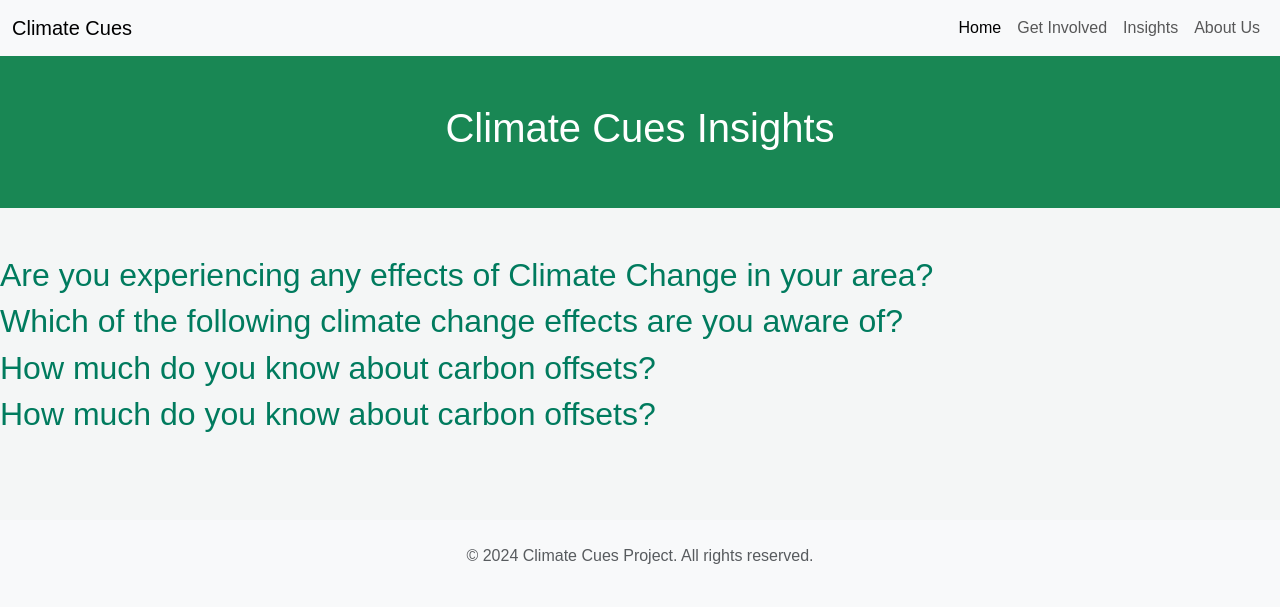
After one commit to krunalss/cool_the_globe, a FastAPI app: template app/templates/insights.html in a window 1280 px wide. The commit adds this page. Shown: the top 607 px of the page. Run offline with FastAPI, Linux system fonts and the light colour scheme; the template is opened without the code that fills it, so the values that code supplies are empty; some libraries are stand-ins or nearby versions.

Commit message:
added insights page updated member1 deatils

```diff
--- a/app/main.py
+++ b/app/main.py
@@ -1,6 +1,6 @@
 from fastapi import FastAPI
 from app.routes import homepage
-from app.routes import contact
+from app.routes import contact,insights
 from fastapi.staticfiles import StaticFiles
 
 app = FastAPI()
@@ -11,6 +11,7 @@ app.mount("/static", StaticFiles(directory="app/static"), name="static")
 # Include routes from the homepage module
 app.include_router(homepage.router)
 app.include_router(contact.router)
+app.include_router(insights.router)  # Include the insights router
 
 if __name__ == "__main__":
     import uvicorn
--- a/app/static/css/styles.css
+++ b/app/static/css/styles.css
@@ -79,3 +79,33 @@ footer {
         margin-top: 10px;
     }
 }
+/* Insights Section Styling */
+.insights-section {
+    margin-top: 40px;
+    text-align: center;
+}
+
+.insights-table {
+    width: 100%;
+    margin: 20px 0;
+    border-collapse: collapse;
+}
+
+.insights-table th, .insights-table td {
+    border: 1px solid #ddd;
+    padding: 12px;
+    text-align: center;
+}
+
+.insights-table th {
+    background-color: #4CAF50; /* Adjust color to suit the theme */
+    color: white;
+}
+
+.insights-table tr:nth-child(even) {
+    background-color: #f2f2f2;
+}
+
+.insights-table tr:hover {
+    background-color: #ddd;
+}
--- /dev/null
+++ b/app/templates/insights.html
@@ -0,0 +1,95 @@
+<!DOCTYPE html>
+<html lang="en">
+<head>
+    <meta charset="UTF-8">
+    <meta name="viewport" content="width=device-width, initial-scale=1.0">
+    <title>Climate Change Insights</title>
+    <script src="https://cdn.plot.ly/plotly-latest.min.js"></script>
+    <!-- Bootstrap CSS -->
+    <link href="https://cdn.jsdelivr.net/npm/bootstrap@5.3.0-alpha1/dist/css/bootstrap.min.css" rel="stylesheet">
+    <!-- Custom styles -->
+    <link rel="stylesheet" href="/static/css/styles.css">
+</head>
+<body>
+   <!-- Navigation Bar -->
+   <nav class="navbar navbar-expand-lg navbar-light bg-light">
+    <div class="container-fluid">
+        <a class="navbar-brand" href="#">Climate Cues</a>
+        <button class="navbar-toggler" type="button" data-bs-toggle="collapse" data-bs-target="#navbarNav" aria-controls="navbarNav" aria-expanded="false" aria-label="Toggle navigation">
+            <span class="navbar-toggler-icon"></span>
+        </button>
+        <div class="collapse navbar-collapse" id="navbarNav">
+            <ul class="navbar-nav ms-auto">
+                <li class="nav-item">
+                    <a class="nav-link active" aria-current="page" href="/">Home</a>
+                </li>
+                <!--
+                    <li class="nav-item">
+                    <a class="nav-link" href="#">About</a>
+                </li>
+                -->
+
+                <li class="nav-item">
+                    <a class="nav-link" href="https://forms.gle/5ZjPCGfqA4vsrMrw7" target="_blank">Get Involved</a>
+                </li>
+                <li class="nav-item">
+                    <a class="nav-link" href="#">Insights</a>
+                </li>
+                <li class="nav-item">
+                    <a class="nav-link" href="/contact">About Us</a>
+                </li>
+            </ul>
+        </div>
+    </div>
+</nav>
+
+<!-- Hero Section -->
+<section class="bg-success text-white text-center py-5">
+    <div class="container">
+        <h1>Climate Cues Insights</h1>
+        <!--
+        <p class="lead">Join us in reducing carbon emissions and cooling the earth</p>
+        <a href="https://forms.gle/5ZjPCGfqA4vsrMrw7" class="btn btn-light btn-lg" target="_blank">Get Involved</a>
+    -->
+    </div>
+</section>
+
+<section class="py-5">
+    <div>
+        <h2 >Are you experiencing any effects of Climate Change in your area?</h2>
+        <!-- Insert pie chart -->
+        <div>{{ pie_chart | safe }}</div>
+    </div>
+    <div>
+        <h2>Which of the following climate change effects are you aware of?</h2>
+        <!-- Insert bar chart -->
+        <div>{{ bar_chart | safe }}</div>
+    </div>
+
+        <div>
+        <h2 >How much do you know about carbon offsets?</h2>
+        <!-- Insert pie chart -->
+        <div>{{ pie_chart2 | safe }}</div>
+        <div>
+            <h2 >How much do you know about carbon offsets?</h2>
+            <!-- Insert pie chart -->
+            <div>{{ pie_chart3 | safe }}</div>
+    </div>
+
+</section>
+
+
+
+</body>
+   <!-- Footer -->
+   <footer class="bg-light py-4">
+    <div class="container text-center">
+        <p class="text-muted">© 2024 Climate Cues Project. All rights reserved.</p>
+    </div>
+</footer>
+
+<!-- Bootstrap JS and Popper.js (Optional, but needed for features like dropdowns) -->
+<script src="https://cdn.jsdelivr.net/npm/@popperjs/core@2.11.6/dist/umd/popper.min.js"></script>
+<script src="https://cdn.jsdelivr.net/npm/bootstrap@5.3.0-alpha1/dist/js/bootstrap.min.js"></script>
+
+</html>
--- a/pyproject.toml
+++ b/pyproject.toml
@@ -11,7 +11,10 @@ python = "^3.10"
 fastapi = "^0.95.1"
 uvicorn = "^0.22.0"
 jinja2 = "^3.1.2"
+pandas = "2.2.3"
 python-multipart = "^0.0.5"
+matplotlib ="3.9.2"
+plotly = "^5.15.0"
 
 
 [build-system]
```
Also changed, not shown: app/routes/insights.py (added, +86 -0 lines), app/templates/contact.html (+6 -6 lines), app/templates/index.html (+4 -4 lines), app/static/images/member1.png, app/static/sheets/mission_climate_cues.csv (added), 2 other files.
